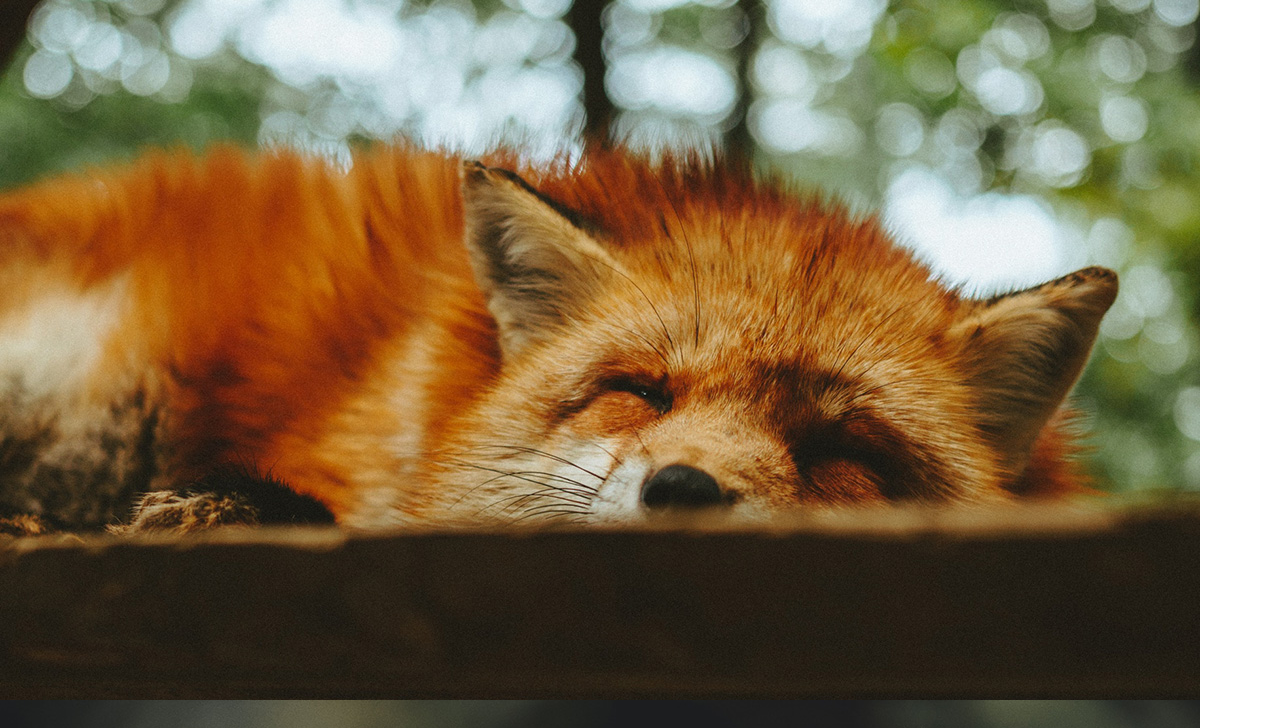
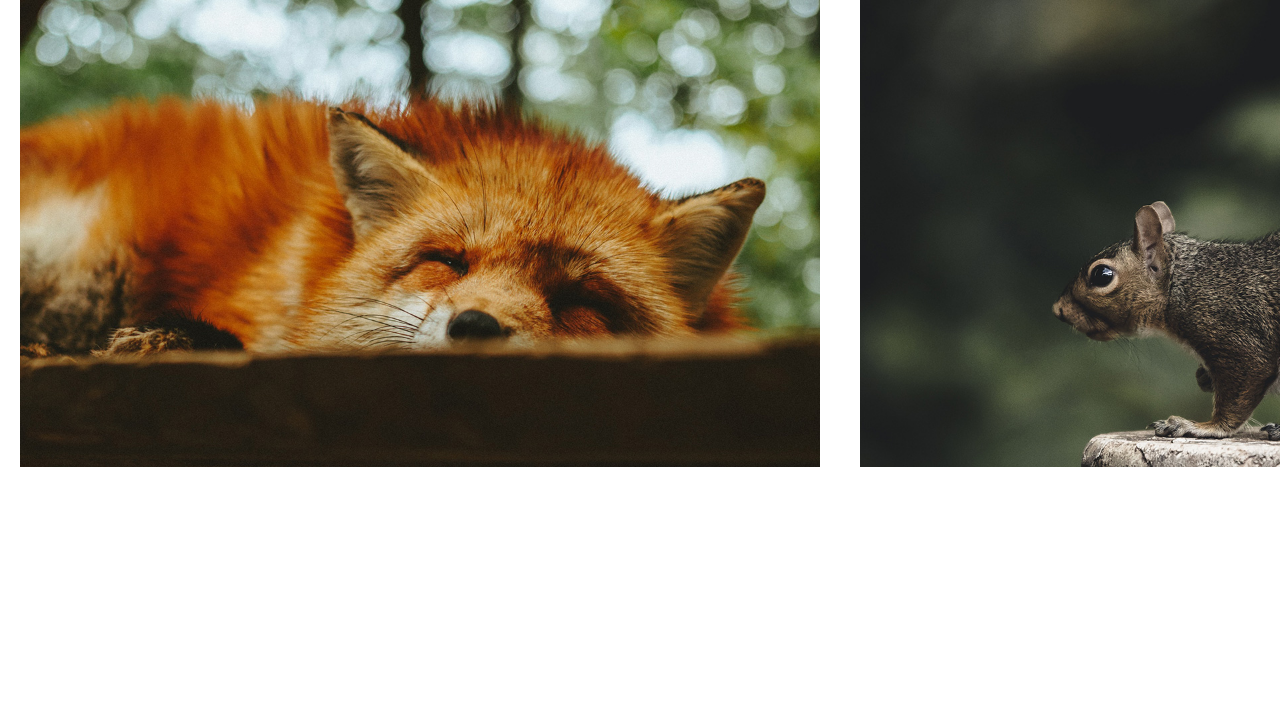
Before and after one commit to muhoracio/slide, a website: page index.html in a window 1280 px wide. Shown: the top 728 px of the page. Drawn offline with Linux system fonts and the light colour scheme.

Commit message:
Estilo CSS do Slide adicionado

```diff
--- a/css/style.css
+++ b/css/style.css
@@ -12,3 +12,18 @@ img {
   display: block;
   max-width: 100%;
 }
+
+.slide-wrapper {
+  overflow: hidden;
+}
+
+.slide {
+  display: flex;
+}
+
+.slide li {
+  flex-shrink: 0;
+  width: 80vw;
+  max-width: 800px;
+  margin: 0 20px;
+}
--- a/index.html
+++ b/index.html
@@ -8,8 +8,8 @@
   <title>Slide Curso JavaScript</title>
 </head>
 <body>
-  <div>
-    <ul>
+  <div class="slide-wrapper">
+    <ul class="slide">
       <li><img src="./img/foto1.jpg" alt="Foto 1"></li>
       <li><img src="./img/foto2.jpg" alt="Foto 2"></li>
       <li><img src="./img/foto3.jpg" alt="Foto 3"></li>
```
